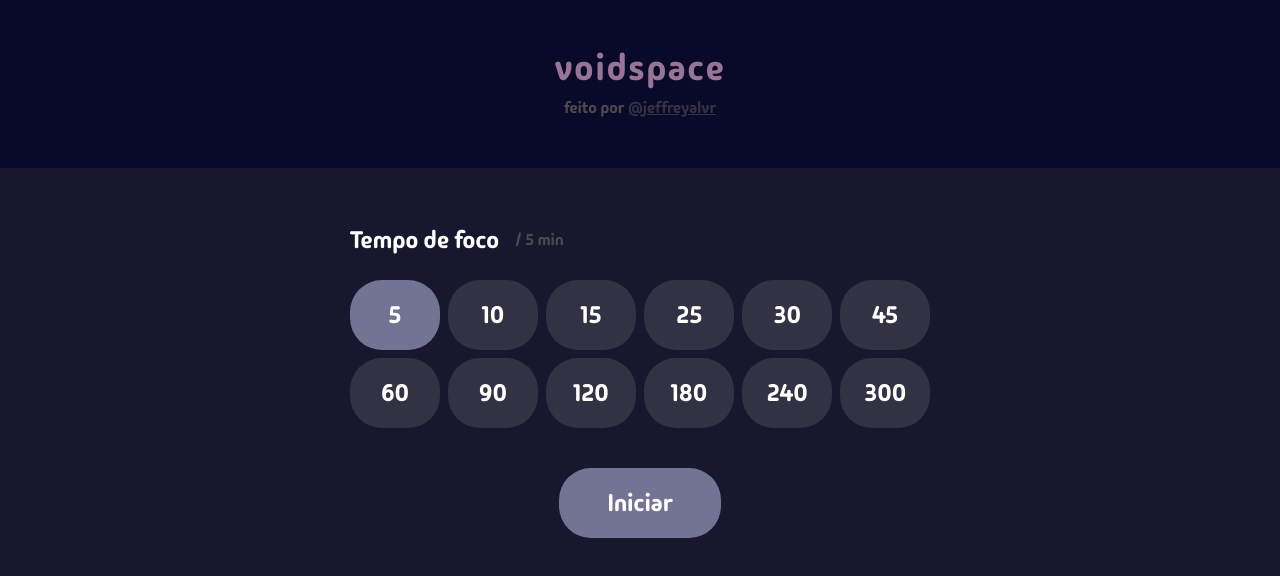
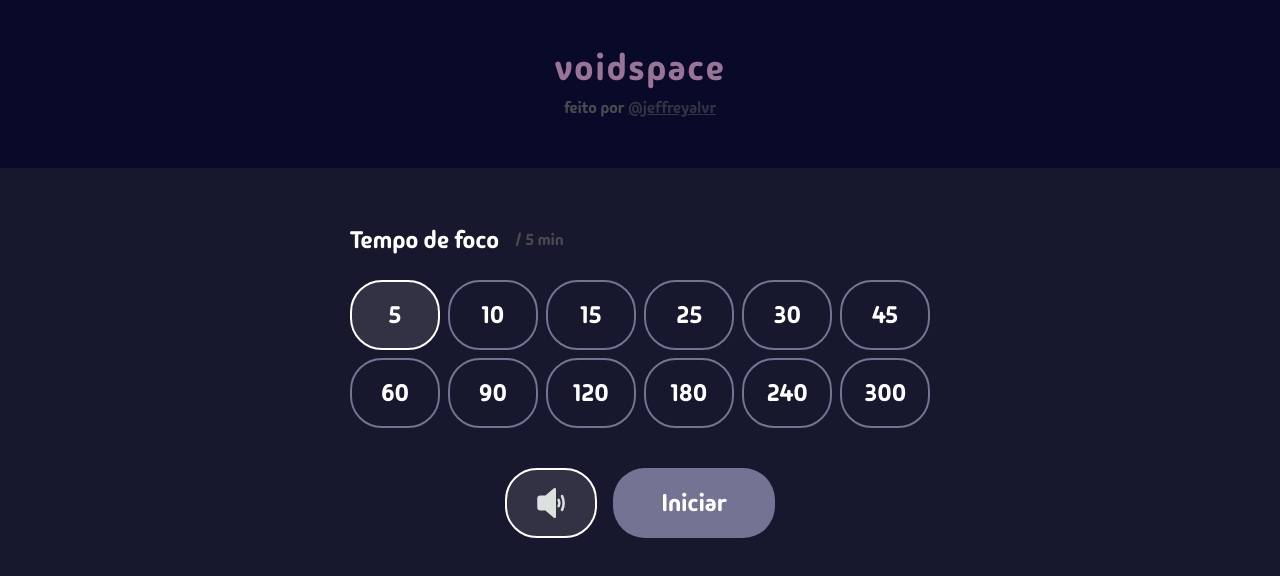
Before and after one commit to jeffreyalvr/voidspace, a React (Vite) app: page / in a window 1280 px wide. Shown: the top 576 px of the page. Built offline with nearby package versions, Linux system fonts and the light colour scheme.

Commit message:
Adiciona botão de ativar/desativar efeitos sonoros

```diff
--- a/src/components/Button/ActionButton/index.jsx
+++ /dev/null
@@ -1,22 +0,0 @@
-const ActionButton = ({ text, click, icon, invertIconColor }) => {
-  return (
-    <button
-      role="button"
-      onClick={click}
-      className="flex flex-row justify-center items-center px-6 sm:px-12 w-fit h-[70px] rounded-4xl sm:text-xl md:text-2xl text-white cursor-pointer bg-[var(--action-accent-color)] hover:bg-[var(--action-accent-color)]/75 "
-      title={text}
-    >
-      {icon ? (
-        <img
-          src={icon}
-          className={`w-[40px] h-[40px] ${invertIconColor ? "invert" : ""}`}
-          alt={text}
-        />
-      ) : (
-        text
-      )}
-    </button>
-  );
-};
-
-export default ActionButton;
--- a/src/components/Button/index.jsx
+++ b/src/components/Button/index.jsx
@@ -1,17 +1,54 @@
-const Button = ({ text, toggled, action, click }) => {
+export const Button = ({
+  text,
+  title,
+  toggled,
+  click,
+  icon,
+  invertIconColor,
+}) => {
   return (
     <button
       role="button"
       onClick={click}
+      title={title || text}
       className={`${
         toggled
-          ? "bg-[var(--action-accent-color)] hover:bg-[var(--action-accent-color)]/75"
-          : "bg-[var(--accent-color)] hover:bg-[var(--accent-color)]/75"
-      } max-w-[90px] w-auto h-[60px] md:w-[90px] md:h-[70px] overflow-clip rounded-4xl sm:text-xl md:text-2xl text-white cursor-pointer`}
+          ? "bg-[var(--accent-color)] hover:bg-[var(--accent-color)]/75"
+          : "border-[var(--action-accent-color)] hover:border-[var(--action-accent-color)]/75"
+      } ${
+        icon ? "px-6 w-fit" : "max-w-[90px] w-auto md:w-[90px]"
+      } border-2 flex items-center justify-center h-[70px] md:h-[70px] overflow-clip rounded-4xl sm:text-xl md:text-2xl text-white cursor-pointer`}
     >
-      {text}
+      {icon ? (
+        <img
+          src={icon}
+          className={`w-[40px] h-[40px] ${invertIconColor ? "invert" : ""}`}
+          alt={text}
+        />
+      ) : (
+        text
+      )}
     </button>
   );
 };
 
-export default Button;
+export const ActionButton = ({ text, click, icon, invertIconColor }) => {
+  return (
+    <button
+      role="button"
+      onClick={click}
+      className="flex flex-row justify-center items-center px-6 sm:px-12 w-fit h-[70px] rounded-4xl sm:text-xl md:text-2xl text-white cursor-pointer bg-[var(--action-accent-color)] hover:bg-[var(--action-accent-color)]/75 "
+      title={text}
+    >
+      {icon ? (
+        <img
+          src={icon}
+          className={`w-[40px] h-[40px] ${invertIconColor ? "invert" : ""}`}
+          alt={text}
+        />
+      ) : (
+        text
+      )}
+    </button>
+  );
+};
--- a/src/store/useFocusStore.js
+++ b/src/store/useFocusStore.js
@@ -14,6 +14,10 @@ const useFocusStore = create((set, get) => {
     selectedFocusTime: lastUsedFocusTime,
     focusStatus: Statuses.UNSET,
     remainingTime: lastUsedFocusTime * 60,
+    enableSounds: true,
+
+    toggleEnableSounds: () =>
+      set((state) => ({ enableSounds: !state.enableSounds })),
 
     setSelectedFocusTime: (time) => {
       localStorage.setItem("lastUsedFocusTime", time);
@@ -36,7 +40,7 @@ const useFocusStore = create((set, get) => {
         focusStatus: Statuses.STOPPED,
         remainingTime: selectedFocusTime * 60, // reset to full time
       });
-      playSound(sfx_alert);
+      if (enableSounds) playSound(sfx_alert);
     },
 
     tick: () => {
@@ -45,7 +49,7 @@ const useFocusStore = create((set, get) => {
         set({ remainingTime: remainingTime - 1 });
       } else if (focusStatus === Statuses.RUNNING && remainingTime === 0) {
         set({ focusStatus: Statuses.STOPPED });
-        playSound(sfx_alert);
+        if (enableSounds) playSound(sfx_alert);
       }
     },
 
@@ -54,6 +58,8 @@ const useFocusStore = create((set, get) => {
       set({
         remainingTime: selectedFocusTime * 60,
         focusStatus: Statuses.RUNNING,
+        // FIXME: Adicionar efeito ao resetar o timer
+        // if(enableSounds) playSound(sfx_reset);
       });
     },
   };
--- a/src/views/TimeSelector/index.jsx
+++ b/src/views/TimeSelector/index.jsx
@@ -1,9 +1,8 @@
 import useFocusStore from "@store/useFocusStore";
 
-import { Statuses } from "@constants";
+import { Button, ActionButton } from "@components/Button";
 
-import Button from "@components/Button";
-import ActionButton from "@components/Button/ActionButton";
+import icon_sounds from "@assets/icons/sounds.svg";
 
 const TimeSelector = () => {
   const {
@@ -11,6 +10,8 @@ const TimeSelector = () => {
     selectedFocusTime,
     setSelectedFocusTime,
     startTimer,
+    enableSounds,
+    toggleEnableSounds,
   } = useFocusStore();
 
   const handleFocusTime = (time) => {
@@ -39,6 +40,17 @@ const TimeSelector = () => {
         ))}
       </div>
       <div className="flex flex-row gap-4 pt-4 items-center justify-center">
+        <Button
+          icon={icon_sounds}
+          invertIconColor
+          title={
+            enableSounds
+              ? "Desabilitar efeitos sonoros"
+              : "Habilitar efeitos sonos"
+          }
+          toggled={enableSounds}
+          click={() => toggleEnableSounds()}
+        />
         <ActionButton text="Iniciar" click={() => startTimer()} />
       </div>
     </section>
--- a/src/views/Zen/index.jsx
+++ b/src/views/Zen/index.jsx
@@ -4,7 +4,7 @@ import useFocusStore from "@store/useFocusStore";
 
 import { Statuses } from "@constants";
 
-import ActionButton from "@components/Button/ActionButton";
+import { ActionButton } from "@components/Button";
 
 import icon_start from "@assets/icons/start.svg";
 import icon_pause from "@assets/icons/pause.svg";
```
Also changed, not shown: src/assets/icons/sounds.svg (added).
